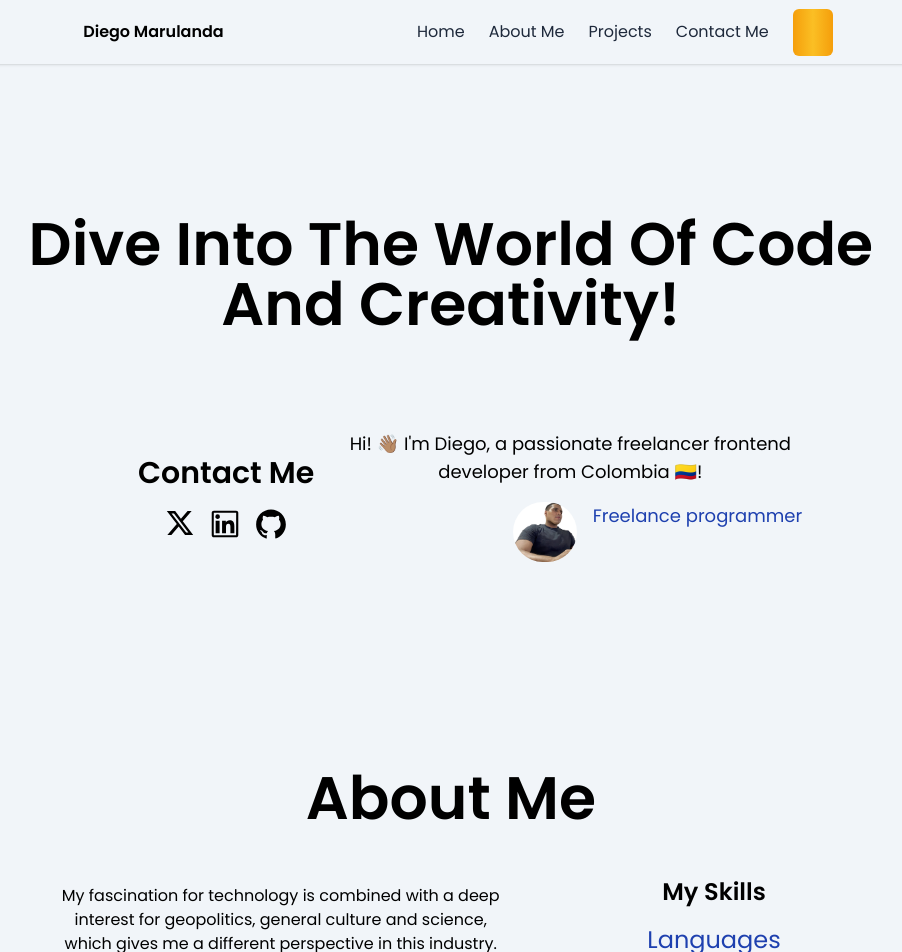
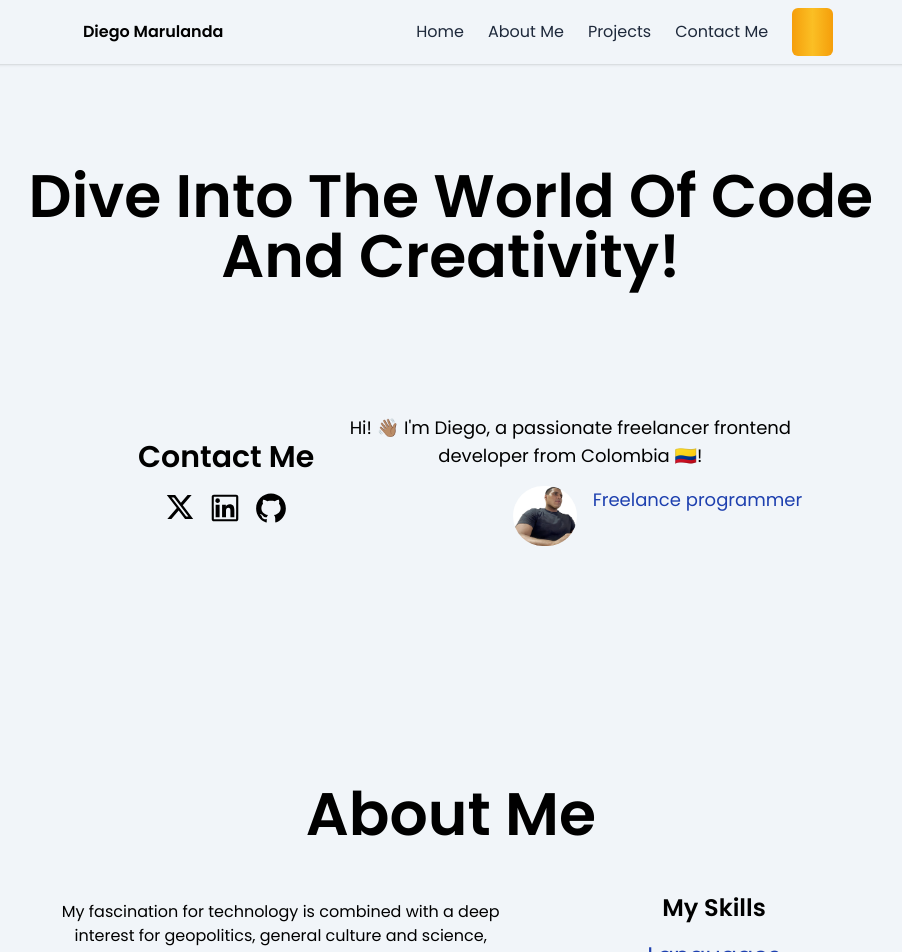
Before and after one commit to DiegoMarulandaB/Portfolio, a Next.js app: page / in a window 1280 px wide. Shown: the top 952 px of the page, without its empty margins (182-1084 px from the left). Built offline with nearby package versions, Linux system fonts and the light colour scheme; some icons are missing.

Commit message:
style: :lipstick: add update UI about_home_navigation

```diff
--- a/src/components/About/About.tsx
+++ b/src/components/About/About.tsx
@@ -8,7 +8,7 @@ const About = () => {
   return (
     <section id="about">
       <h1 className="text-center pt-6 ">
-        <AnimatedText text="About me" className="mx-2 mr-2 mb-2 mt-12 " />
+        <AnimatedText text="About me" className="mx-2 mr-2 mb-2 mt-16 " />
       </h1>
 
       <div className="min-h-screen flex items-center justify-center">
--- a/src/components/Home/Home.tsx
+++ b/src/components/Home/Home.tsx
@@ -11,7 +11,7 @@ const HomePage = () => {
       <div className="relative w-full">
         <div className="grid place-items-center min-h-[86vh] px-8">
           <div className="container mx-auto grid place-items-center h-max text-center">
-            <h1 className="bg-slate-100 dark:bg-slate-700 text-center mt-16 ">
+            <h1 className="bg-slate-100 dark:bg-slate-700 text-center mt-18 ">
               <AnimatedText text="Dive into the world of code and creativity!" className=" mx-2 mr-2 mt-5" />
             </h1>
             {/* card */}
@@ -20,7 +20,7 @@ const HomePage = () => {
                 <div className="flex flex-col lg:flex-row items-center justify-between">
                   {/* <!-- Text Content --> */}
                   <div className="mb-8 lg:mb-0 lg:w-1/2 justify-center">
-                    <h2 className="text-3xl font-semibold mt-12">Contact Me</h2>
+                    <h2 className="text-3xl font-semibold mt-20">Contact Me</h2>
 
                     {/* <!-- Social Icons --> */}
                     <div className="flex gap-3 mt-4 justify-center">
@@ -55,7 +55,7 @@ const HomePage = () => {
                   </div>
                   {/* <!-- Testimonial --> */}
                   <div className="max-w-lg">
-                    <div className="mt-12 w-46 h-46">
+                    <div className="mt-20 w-46 h-46">
                       <p className="text-lg">
                         Hi! 👋🏽 I'm Diego, a passionate freelancer frontend developer from Colombia 🇨🇴!
                       </p>
--- a/src/components/Navigation/Navigation.tsx
+++ b/src/components/Navigation/Navigation.tsx
@@ -17,9 +17,9 @@ const LINKS_NAV: NaviLink[] = [
   { label: 'Contact Me', route: 'contact' },
 ]
 
-export default function Navigation() {
+const Navigation = () => {
   const { systemTheme, theme, setTheme } = useTheme()
-  const currentTheme = theme === 'system' ? systemTheme : theme
+  const currentTheme = theme === 'system' ? systemTheme : theme === 'dark' ? 'dark' : 'light'
   const pathname = usePathname()
   const [navigation, setNavigation] = useState(false)
 
@@ -50,15 +50,15 @@ export default function Navigation() {
         <div>
           <div
             // menu
-            className={`flex-1 justify-self-center pb-3 mt-8 md:block md:pb-0 md:mt-0 decoration-purple-900 transition-transform cursor-pointer text-1xl mx-2 mr-2  text-slate-800  ${
+            className={`flex-1 justify-self-center pb-3 mt-8 md:block md:pb-0 md:mt-0  transition-transform cursor-pointer text-1xl mx-2 mr-2  text-slate-800  ${
               navigation ? 'block' : 'hidden'
             }`}
           >
             <div className="items-center justify-center space-y-8 md:flex md:space-x-6 md:space-y-0 ">
               {LINKS_NAV.map((item, index) => (
-                <Link key={index} to={item.route} rel="dns-prefetch">
+                <Link key={index} to={item.route}>
                   <div
-                    className="block lg:inline-block text-slate-800 hover:text-purple-900 dark:text-slate-50 dark:hover:text-amber-200 transition-transform "
+                    className="block lg:inline-block text-slate-800 hover:text-purple-900 dark:text-slate-50 dark:hover:text-amber-200"
                     onClick={() => setNavigation(!navigation)}
                   >
                     {item.label}
@@ -68,16 +68,16 @@ export default function Navigation() {
               {currentTheme === 'dark' ? (
                 <button
                   onClick={() => setTheme('light')}
-                  className="text-slate-50 bg-gradient-to-r from-purple-800 via-purple-900 to-purple-800  rounded-md  cursor-pointer px-2 py-2 font-bold  transition-transform   "
+                  className="text-slate-50 bg-gradient-to-r from-purple-800 via-purple-900 to-purple-800  rounded-md cursor-pointer px-2 py-2 font-bold"
                 >
                   <PiMoonStarsBold size={25} color="white" />
                 </button>
               ) : (
                 <button
                   onClick={() => setTheme('dark')}
-                  className="text-slate-50 bg-gradient-to-r from-amber-500 via-amber-400 to-amber-500  rounded-md cursor-pointer px-2 py-2 font-bold  transition-transform"
+                  className="text-slate-50 bg-gradient-to-r from-amber-500 via-amber-400 to-amber-500  rounded-md cursor-pointer px-2 py-2 font-bold"
                 >
-                  <PiSunHorizonBold size={24} />
+                  <PiSunHorizonBold size={25} color="white" />
                 </button>
               )}
             </div>
@@ -87,3 +87,5 @@ export default function Navigation() {
     </header>
   )
 }
+
+export default Navigation
```
